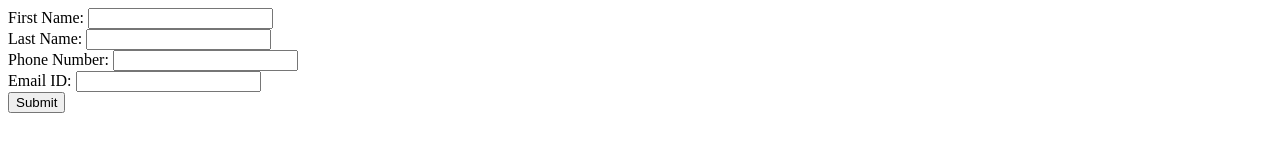
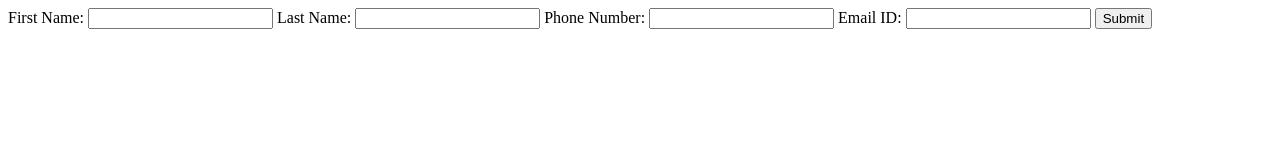
Before and after one commit to acciojob/form-login-2-SaiRuthwik22, a website: page main.html in a window 1280 px wide. Drawn offline with Linux system fonts and the light colour scheme.

Commit message:
created a submission

```diff
--- a/main.html
+++ b/main.html
@@ -10,11 +10,13 @@
 	<!-- the entire body must be written by student -->
 	    <script type="text/javascript" src="./script.js">
 </script>
-	<label for="FirstName">First Name: </label><input type="text" name="First Name" id="FirstName"  /><br>
-	<label for="LastName">Last Name: </label><input type="text" name="Last Name" id="LastName" /><br>
-	<label for="PhoneNumber">Phone Number: </label><input type="number" name="Phone Number" id="PhoneNumber" /><br>
-	<label for="EmailID">Email ID: </label><input type="email" name="Email ID" id="EmailID" /><br>
-	<button onclick="handle()">Submit</button>
+		<form onsubmit="handle(event)">
+		<label for="FirstName">First Name: </label><input type="text" name="First Name" id="FirstName"  />
+		<label for="LastName">Last Name: </label><input type="text" name="Last Name" id="LastName" />
+		<label for="PhoneNumber">Phone Number: </label><input type="number" name="Phone Number" id="PhoneNumber" />
+		<label for="EmailID">Email ID: </label><input type="email" name="Email ID" id="EmailID" />
+		<input type="submit" value="Submit">
+	</form>
 
 </body>
 
--- a/script.js
+++ b/script.js
@@ -1,8 +1,9 @@
 //your JS code here. If required.
 function handle(event) {
+	event.preventDefault();
 	let firstName = document.getElementById("FirstName").value
 	let LastName = document.getElementById("LastName").value
 	let PhoneNumber = document.getElementById("PhoneNumber").value
 	let EmailID = document.getElementById("EmailID").value
-	alert(`First Name: ${firstName}\nLast Name: ${lastName}\nPhone Number: ${phoneNumber}\nEmail ID: ${emailID}`);
+	alert(`First Name: ${firstName} Last Name: ${lastName} Phone Number: ${phoneNumber} Email ID: ${emailID}`);
 }
```
